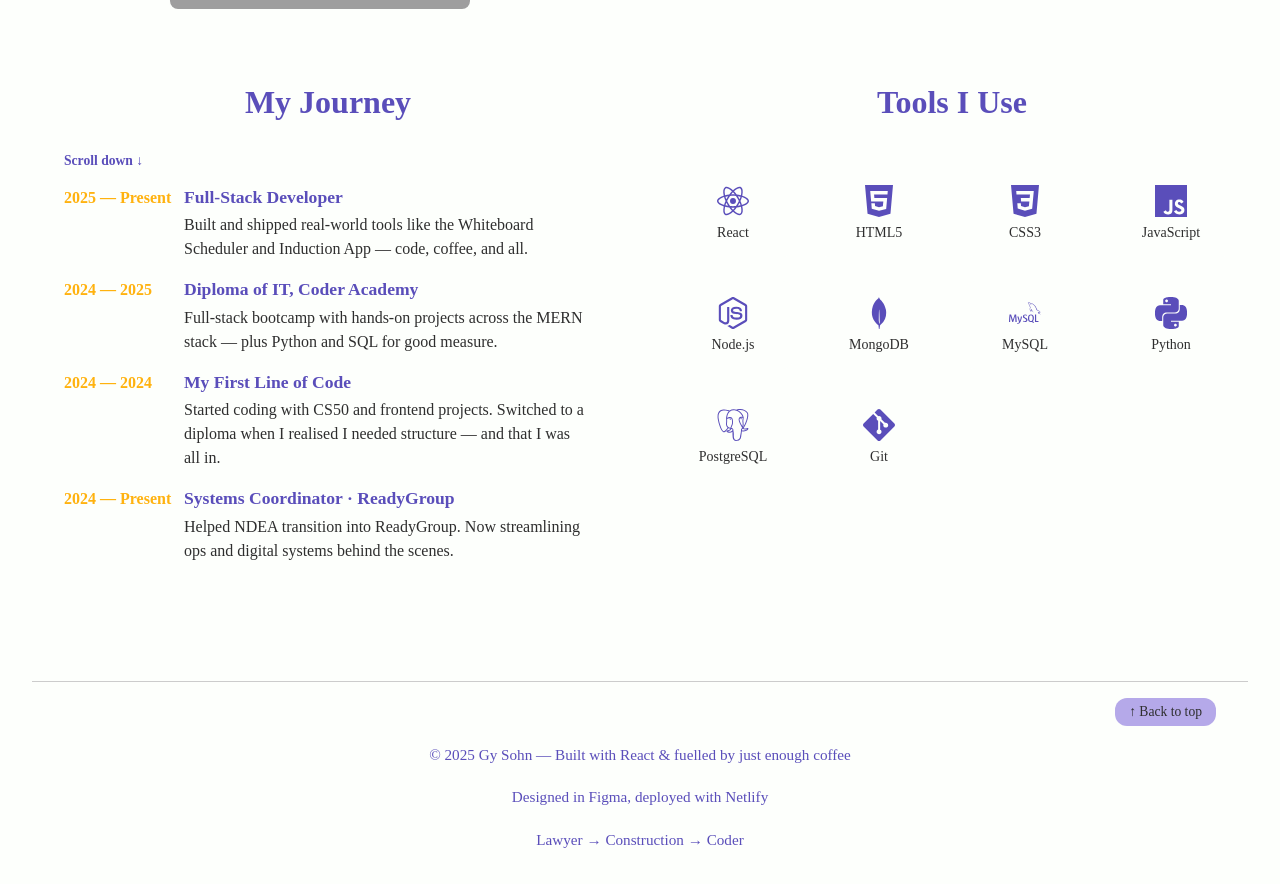
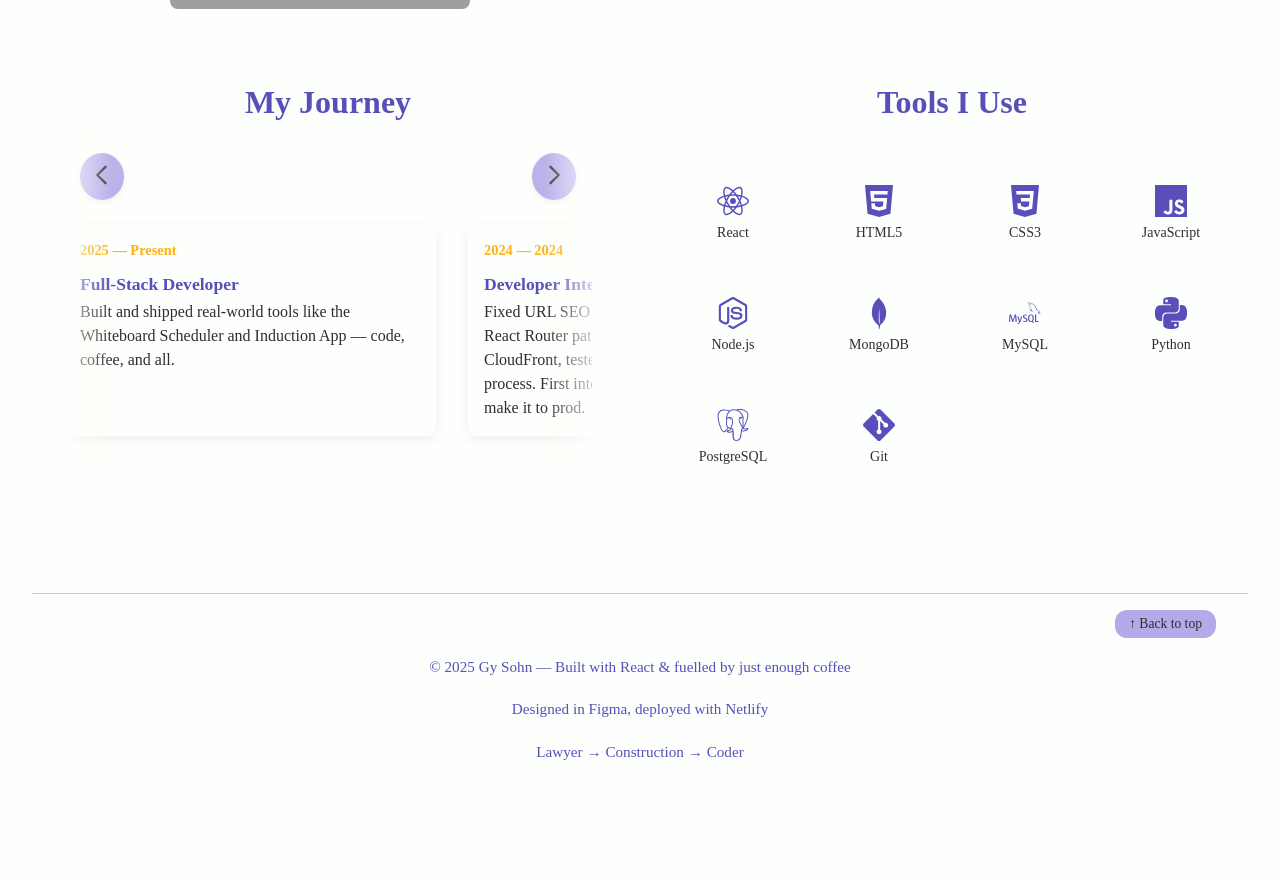
Before and after one commit to gysagsohn/my-portfolio-v2, a React (Vite) app: page / in a window 1280 px wide. Shown: the part 1419-2303 px from the top of the page. After the commit the page ends 2247 px from the top, so only its background shows below. Built offline with nearby package versions, Linux system fonts and the light colour scheme; no server answers; grey boxes are pictures that could not be loaded.

Commit message:
Update Timeline layout: move scroll buttons above cards and fix JSX structure

```diff
--- a/src/Data/timelineData.js
+++ b/src/Data/timelineData.js
@@ -4,6 +4,12 @@ const timeline = [
     title: "Full-Stack Developer",
     description:
       "Built and shipped real-world tools like the Whiteboard Scheduler and Induction App — code, coffee, and all.",
+  },
+  {
+    year: "2024 — 2024",
+    title: "Developer Intern · GoDriving",
+    description:
+      "Fixed URL SEO issues by removing the '#' from React Router paths. Deployed to AWS using S3 and CloudFront, tested redirects, and documented the process. First internship — first time seeing my code make it to prod.",
   },
   {
     year: "2024 — 2025",
--- a/src/components/Timeline.jsx
+++ b/src/components/Timeline.jsx
@@ -1,50 +1,30 @@
-import { useEffect, useRef, useState } from 'react';
+import { useRef } from 'react';
+import { HiOutlineChevronLeft, HiOutlineChevronRight } from 'react-icons/hi';
 import timelineData from '../Data/timelineData';
 import '../styles/Timeline.css';
 import TimelineItem from './ui/TimelineItem';
 
 function Timeline() {
   const scrollRef = useRef(null);
-  const [atTop, setAtTop] = useState(true);
-  const [atBottom, setAtBottom] = useState(false);
 
-  const checkScroll = () => {
-    const el = scrollRef.current;
-    if (!el) return;
-    setAtTop(el.scrollTop === 0);
-    setAtBottom(el.scrollTop + el.clientHeight >= el.scrollHeight - 1);
+  const scrollLeft = () => {
+    scrollRef.current?.scrollBy({ left: -300, behavior: 'smooth' });
   };
 
-  useEffect(() => {
-    const el = scrollRef.current;
-    if (!el) return;
-    checkScroll();
-    el.addEventListener('scroll', checkScroll);
-    return () => el.removeEventListener('scroll', checkScroll);
-  }, []);
-
-  const scrollToTop = () => {
-    scrollRef.current?.scrollTo({ top: 0, behavior: 'smooth' });
+  const scrollRight = () => {
+    scrollRef.current?.scrollBy({ left: 300, behavior: 'smooth' });
   };
-
-  const scrollToBottom = () => {
-    scrollRef.current?.scrollTo({ top: scrollRef.current.scrollHeight, behavior: 'smooth' });
-  };
-
 
   return (
     <div className="timeline-wrapper">
-      {!atTop && (
-        <span className="scroll-up-text" onClick={scrollToTop}>
-          Scroll up ↑
-        </span>
-      )}
-
-      {!atBottom && (
-        <span className="scroll-down-text" onClick={scrollToBottom}>
-          Scroll down ↓
-        </span>
-      )}
+      <div className="timeline-button-row">
+        <button className="timeline-button" onClick={scrollLeft} aria-label="Scroll Left">
+          <HiOutlineChevronLeft size={28} />
+        </button>
+        <button className="timeline-button" onClick={scrollRight} aria-label="Scroll Right">
+          <HiOutlineChevronRight size={28} />
+        </button>
+      </div>
 
       <div className="timeline-scroll" ref={scrollRef}>
         {timelineData.map((entry, index) => (
--- a/src/styles/Timeline.css
+++ b/src/styles/Timeline.css
@@ -2,47 +2,77 @@
   padding: var(--space-md);
   max-width: 100%;
   position: relative;
+  overflow: hidden;
 }
 
-/* Removed .timeline-heading — it’s now controlled by parent via .section-heading */
+/* Optional: Faded edges for scroll hint */
+.timeline-wrapper::after,
+.timeline-wrapper::before {
+  content: '';
+  position: absolute;
+  top: 0;
+  width: 64px;
+  height: 100%;
+  z-index: 2;
+  pointer-events: none;
+}
 
+.timeline-wrapper::after {
+  right: 0;
+  background: linear-gradient(to left, var(--background-colour), transparent);
+}
+
+.timeline-wrapper::before {
+  left: 0;
+  background: linear-gradient(to right, var(--background-colour), transparent);
+}
+
+/* === NEW: Button row above cards === */
+.timeline-button-row {
+  display: flex;
+  justify-content: space-between;
+  align-items: center;
+  margin-bottom: var(--space-sm);
+  padding: 0 var(--space-md);
+}
+
+.timeline-button {
+  background-color: var(--hover-colour);
+  border: none;
+  border-radius: 50%;
+  padding: 0.5rem;
+  cursor: pointer;
+  color: var(--text-primary);
+  transition: background-color 0.2s ease, opacity 0.2s ease;
+  opacity: 0.9;
+  box-shadow: 0 2px 6px rgba(0, 0, 0, 0.08);
+}
+
+.timeline-button:hover {
+  background-color: var(--accent-button);
+  opacity: 1;
+}
+
+/* === Timeline Scroll Area === */
 .timeline-scroll {
-  position: relative;
-  max-height: 400px;
-  overflow-y: auto;
-  padding-right: var(--space-sm);
-  scrollbar-width: none;
-  margin-top: var(--space-lg)
+  display: flex;
+  overflow-x: auto;
+  gap: var(--space-lg);
+  scroll-snap-type: x mandatory;
+  padding: var(--space-md);
+  scrollbar-width: thin;
+  scrollbar-color: var(--hover-colour) transparent;
+}
+
+.timeline-scroll:hover {
+  scrollbar-width: auto;
 }
 
 .timeline-scroll::-webkit-scrollbar {
-  display: none;
+  height: 6px;
 }
 
-.scroll-up-text,
-.scroll-down-text {
-  position: absolute;
-  font-size: 0.85rem;
-  font-weight: bold;
-  color: var(--text-secondary);
-  cursor: pointer;
-  text-decoration: none;
-  transition: all 0.2s ease-in-out;
-  z-index: 3;
+.timeline-scroll::-webkit-scrollbar-thumb {
+  background-color: var(--hover-colour);
+  border-radius: 10px;
 }
-
-.scroll-up-text {
-  bottom: -16px;
-  left: 1;
-}
-
-.scroll-down-text {
-  top: var(--space-md); /* Feels visually balanced now */
-  left: 1;
-}
-
-.scroll-up-text:hover,
-.scroll-down-text:hover {
-  color: var(--accent-button);
-  transform: scale(1.05);
-}
--- a/src/styles/TimelineItem.css
+++ b/src/styles/TimelineItem.css
@@ -1,26 +1,31 @@
 .timeline-item {
+  flex: 0 0 auto;
+  min-width: 300px;
+  max-width: 340px;
+  background-color: var(--background-colour);
+  padding: var(--space-md);
+  border-radius: var(--space-sm);
+  box-shadow: 0 4px 12px rgba(0, 0, 0, 0.06);
+  scroll-snap-align: start;
   display: flex;
-  align-items: flex-start;
-  gap: var(--space-md);
-  margin-bottom: var(--space-md);
+  flex-direction: column;
+  justify-content: flex-start;
+  gap: var(--space-sm);
+  transition: transform 0.2s ease, box-shadow 0.2s ease;
+}
+
+.timeline-item:hover {
+  transform: scale(1.02);
+  box-shadow: 0 6px 16px rgba(0, 0, 0, 0.08);
 }
 
 .timeline-year {
   font-weight: bold;
-  width: 13ch;
   color: var(--accent-button);
-  font-size: 1rem;
+  font-size: 0.9rem;
   line-height: 1.4;
   white-space: nowrap;
-  flex-shrink: 0;
-  padding-top: 2px;
-}
-
-.timeline-content {
-  display: flex;
-  flex-direction: column;
-  text-align: left;
-  gap: var(--space-xs);
+  margin-bottom: var(--space-xs);
 }
 
 .timeline-title {
@@ -28,6 +33,7 @@
   color: var(--text-secondary);
   font-size: 1.1rem;
   line-height: 1.4;
+  margin-bottom: var(--space-xs);
 }
 
 .timeline-description {
@@ -36,9 +42,11 @@
   color: var(--text-primary);
 }
 
+/* Optional: spacing above full timeline block */
 .timeline-wrapper {
   padding: var(--space-md);
 }
+
 .timeline-heading {
   text-align: center;
 }
```
